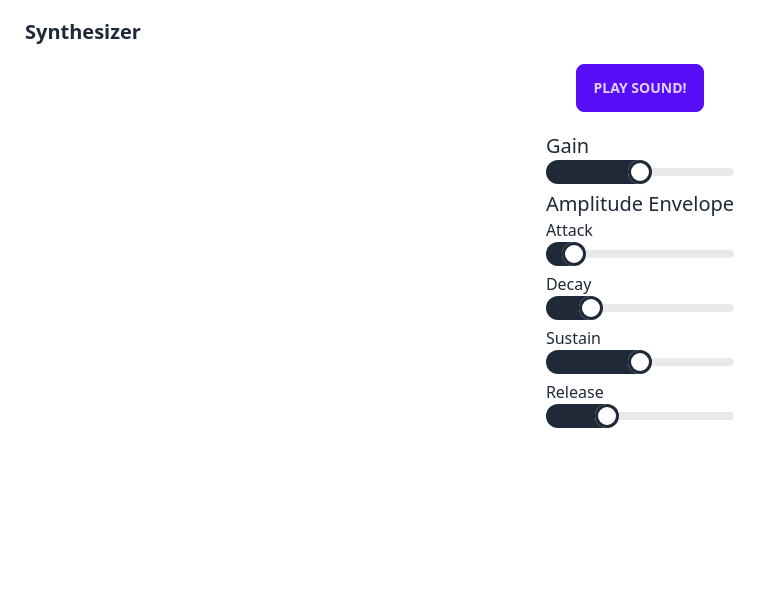
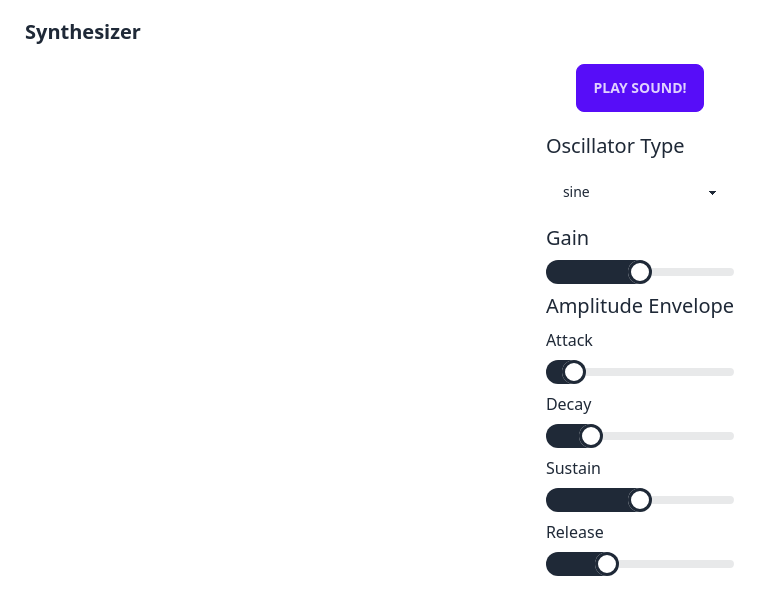
Before and after one commit to jwmdykes/web-synthesizer, a React (Create React App) app: page / in a window 1280 px wide. Shown: the top 614 px of the page, without its empty margins (0-772 px from the left). Built offline with nearby package versions, Linux system fonts and the light colour scheme.

Commit message:
add oscillator type selector

```diff
--- a/src/App.tsx
+++ b/src/App.tsx
@@ -1,11 +1,10 @@
 import React, { useEffect, useRef, useState } from 'react';
-
-type EnvelopeParams = {
-  attack: number;
-  decay: number;
-  sustain: number;
-  release: number;
-}
+import {
+  EnvelopeParams,
+  createADSRNode,
+  createOscillator,
+  OscillatorTypes,
+} from './Oscillator';
 
 function App() {
   const audioContext = useRef<AudioContext | null>(null);
@@ -15,57 +14,58 @@ function App() {
     decay: 0.2,
     sustain: 0.5,
     release: 0.3,
-  })
+  });
+  const [oscillatorType, setOscillatorType] = useState<OscillatorTypes>('sine');
 
   useEffect(() => {
     const AudioContext = window.AudioContext;
     audioContext.current = new AudioContext();
-  }, [])
+  }, []);
 
   const handleVolumeChange = (event: React.ChangeEvent<HTMLInputElement>) => {
     setVolume(Number(event.target.value));
-  }
+  };
 
   const handleAttackChange = (event: React.ChangeEvent<HTMLInputElement>) => {
-    setEnvelopeParams(prevState => ({ ...prevState, attack: Number(event.target.value) }));
+    setEnvelopeParams((prevState) => ({
+      ...prevState,
+      attack: Number(event.target.value),
+    }));
   };
 
   const handleDecayChange = (event: React.ChangeEvent<HTMLInputElement>) => {
-    setEnvelopeParams(prevState => ({ ...prevState, decay: Number(event.target.value) }));
+    setEnvelopeParams((prevState) => ({
+      ...prevState,
+      decay: Number(event.target.value),
+    }));
   };
 
   const handleSustainChange = (event: React.ChangeEvent<HTMLInputElement>) => {
-    setEnvelopeParams(prevState => ({ ...prevState, sustain: Number(event.target.value) }));
+    setEnvelopeParams((prevState) => ({
+      ...prevState,
+      sustain: Number(event.target.value),
+    }));
   };
 
   const handleReleaseChange = (event: React.ChangeEvent<HTMLInputElement>) => {
-    setEnvelopeParams(prevState => ({ ...prevState, release: Number(event.target.value) }));
+    setEnvelopeParams((prevState) => ({
+      ...prevState,
+      release: Number(event.target.value),
+    }));
   };
 
-  const createADSRNode = (audioContext: AudioContext, { attack, decay, sustain, release }: EnvelopeParams, startAt = audioContext.currentTime) => {
-    const gainNode = audioContext.createGain();
-
-    const maxGain = 1;
-    const sustainGain = maxGain * sustain;
-
-    gainNode.gain.setValueAtTime(0, startAt);
-    gainNode.gain.linearRampToValueAtTime(maxGain, startAt + attack);
-    gainNode.gain.linearRampToValueAtTime(sustainGain, startAt + attack + decay);
-    gainNode.gain.setTargetAtTime(0, startAt + attack + decay + sustain, release);
-
-    return gainNode;
-  }
+  const handleOscillatorTypeChange = (
+    event: React.ChangeEvent<HTMLSelectElement>
+  ) => {
+    setOscillatorType(event.target.value as OscillatorTypes);
+  };
 
   const playSound = () => {
     if (audioContext.current === null) {
       return;
     }
 
-    const oscillator = new OscillatorNode(audioContext.current, {
-      frequency: 440,
-      type: "sine"
-    })
-
+    const oscillator = createOscillator(audioContext.current, oscillatorType);
     const envelope = createADSRNode(audioContext.current, envelopeParams);
 
     const globalVolume = audioContext.current.createGain();
@@ -75,34 +75,87 @@ function App() {
     envelope.connect(globalVolume);
     globalVolume.connect(audioContext.current.destination);
 
-    oscillator.start()
+    oscillator.start();
     // oscillator.stop(audioContext.current.currentTime + 0.5);
-  }
+  };
 
   return (
-    <div className="App h-full">
-      <nav className="navbar bg-base-100">
-        <div className="navbar-start">
-          <a href="/" className='btn btn-ghost normal-case text-xl'>Synthesizer</a>
+    <div className='App h-full'>
+      <nav className='navbar bg-base-100'>
+        <div className='navbar-start'>
+          <a href='/' className='btn btn-ghost normal-case text-xl'>
+            Synthesizer
+          </a>
         </div>
       </nav>
 
       <main className='flex flex-col gap-5'>
         <div className='m-auto'>
-          <button className='btn btn-primary' onClick={playSound}>Play Sound!</button>
+          <button className='btn btn-primary' onClick={playSound}>
+            Play Sound!
+          </button>
         </div>
-        <div className='m-auto'>
+        <div className='m-auto flex flex-col gap-2'>
+          <h2 className='text-xl'>Oscillator Type</h2>
+          <select
+            className='select w-full max-w-xs'
+            value={oscillatorType}
+            onChange={handleOscillatorTypeChange}
+          >
+            <option value='sine'>sine</option>
+            <option value='square'>square</option>
+            <option value='triangle'>triangle</option>
+          </select>
           <h2 className='text-xl'>Gain</h2>
-          <input type="range" min={0} max="100" value={volume} className="range" onChange={handleVolumeChange} />
+          <input
+            type='range'
+            min={0}
+            max='100'
+            value={volume}
+            className='range'
+            onChange={handleVolumeChange}
+          />
           <h2 className='text-xl'>Amplitude Envelope</h2>
           <h3>Attack</h3>
-          <input type="range" min={0} max="1" step="0.01" value={envelopeParams.attack} className="range" onChange={handleAttackChange} />
+          <input
+            type='range'
+            min={0}
+            max='1'
+            step='0.01'
+            value={envelopeParams.attack}
+            className='range'
+            onChange={handleAttackChange}
+          />
           <h3>Decay</h3>
-          <input type="range" min={0} max="1" step="0.01" value={envelopeParams.decay} className="range" onChange={handleDecayChange} />
+          <input
+            type='range'
+            min={0}
+            max='1'
+            step='0.01'
+            value={envelopeParams.decay}
+            className='range'
+            onChange={handleDecayChange}
+          />
           <h3>Sustain</h3>
-          <input type="range" min={0} max="1" step="0.01" value={envelopeParams.sustain} className="range" onChange={handleSustainChange} />
+          <input
+            type='range'
+            min={0}
+            max='1'
+            step='0.01'
+            value={envelopeParams.sustain}
+            className='range'
+            onChange={handleSustainChange}
+          />
           <h3>Release</h3>
-          <input type="range" min={0} max="1" step="0.01" value={envelopeParams.release} className="range" onChange={handleReleaseChange} />
+          <input
+            type='range'
+            min={0}
+            max='1'
+            step='0.01'
+            value={envelopeParams.release}
+            className='range'
+            onChange={handleReleaseChange}
+          />
         </div>
       </main>
     </div>
--- /dev/null
+++ b/src/Oscillator.ts
@@ -0,0 +1,31 @@
+export type EnvelopeParams = {
+  attack: number;
+  decay: number;
+  sustain: number;
+  release: number;
+}
+
+export type OscillatorTypes = 'sine' | 'square' | 'triangle'
+
+
+export const createADSRNode = (audioContext: AudioContext, { attack, decay, sustain, release }: EnvelopeParams, startAt = audioContext.currentTime) => {
+  const gainNode = audioContext.createGain();
+
+  const maxGain = 1;
+  const sustainGain = maxGain * sustain;
+
+  gainNode.gain.setValueAtTime(0, startAt);
+  gainNode.gain.linearRampToValueAtTime(maxGain, startAt + attack);
+  gainNode.gain.linearRampToValueAtTime(sustainGain, startAt + attack + decay);
+  gainNode.gain.setTargetAtTime(0, startAt + attack + decay + sustain, release);
+
+  return gainNode;
+}
+
+export const createOscillator = (audioContext: AudioContext, type: OscillatorTypes) => {
+  const oscillator = new OscillatorNode(audioContext, {
+    frequency: 440,
+    type: type
+  })
+  return oscillator
+}
```
